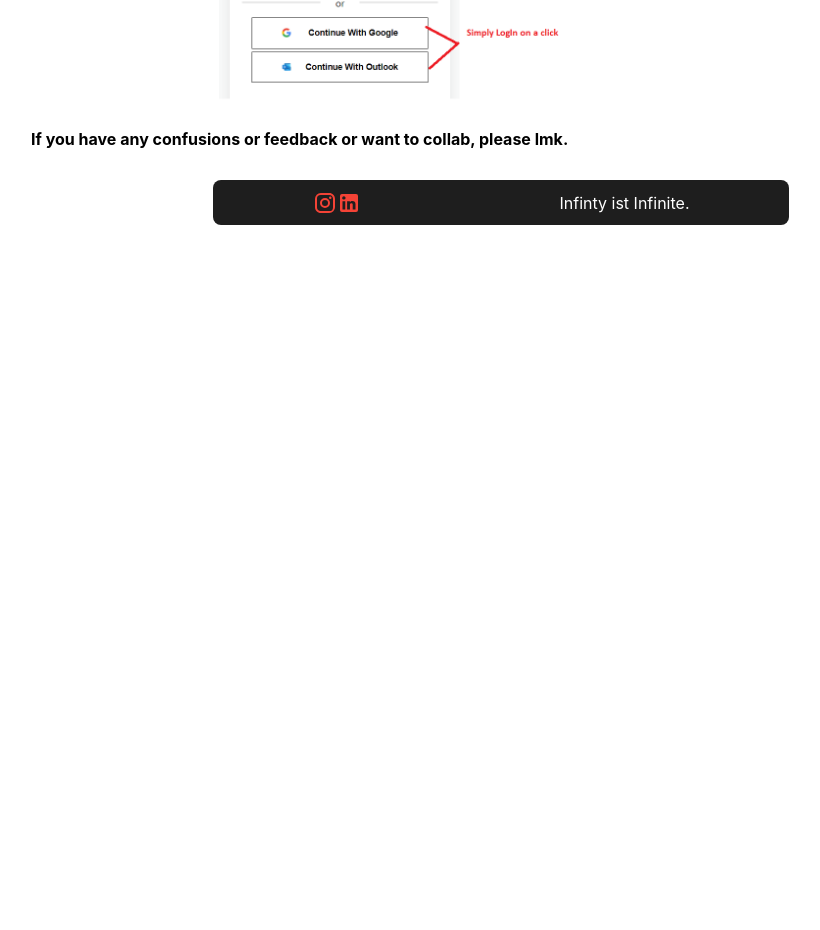
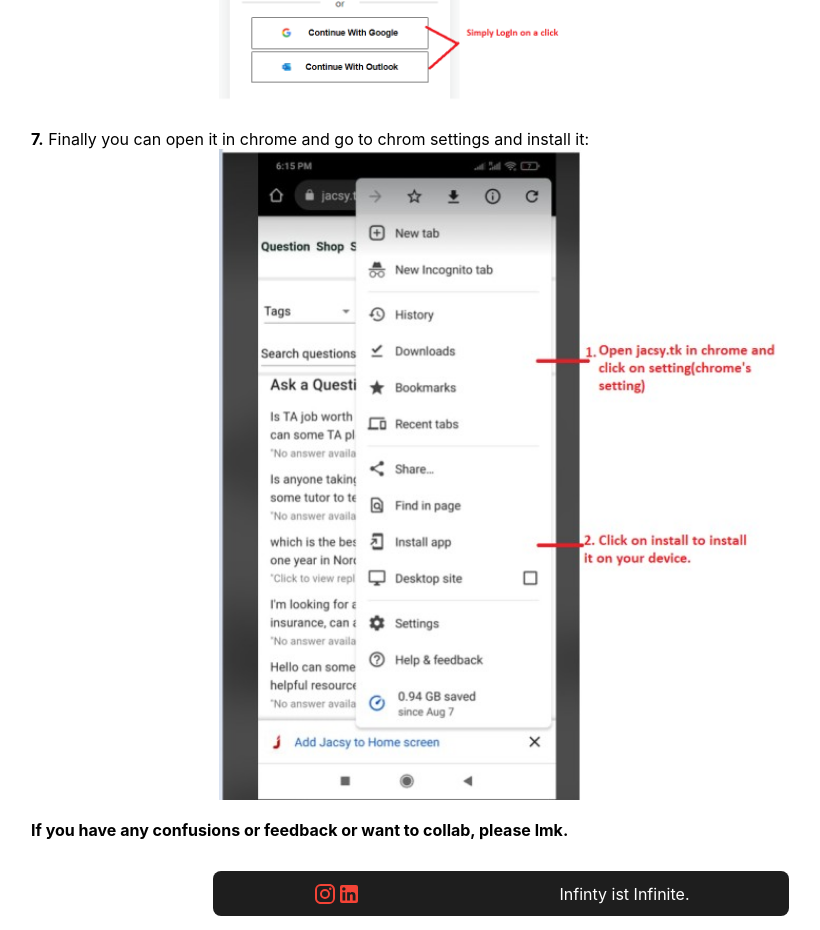
Before and after one commit to khadkauj/Jacsy--Ask-Shop-Stalk, a React (Create React App) app: page /#/Documentation in a window 1280 px wide. Shown: the part 3680-4610 px from the top of the page, without its empty margins (139-959 px from the left). Before the commit the page ends 3919 px from the top, so only its background shows below. Built offline with nearby package versions, Linux system fonts and the light colour scheme; no server answers.

Commit message:
install docu

```diff
--- a/src/Components/Miscellaneous/Documentation.js
+++ b/src/Components/Miscellaneous/Documentation.js
@@ -53,6 +53,7 @@
             <div className="documentation-image">
                 <img src={process.env.PUBLIC_URL + '/settings.jpg'} alt="" />
             </div>
+            {/*  */}
             <br />
             <p><b>6.</b> Finally, You can log in using any of the three listed methods: </p>
             <ul><li>You can sign in using password less method ie. provide your college email address and
@@ -64,6 +65,15 @@
                 <img src={process.env.PUBLIC_URL + '/login.png'} alt="" />
             </div>
 
+
+            {/*  */}
+            <br />
+            <p><b>7.</b> Finally you can open it in chrome and go to chrom settings and install it: </p>
+
+            <div className="documentation-image">
+                <img src={process.env.PUBLIC_URL + '/install.jpg'} alt="" />
+            </div>
+
             <br />
             <b>If you have any confusions or feedback or want to collab, please lmk.</b>
 
```
Also changed, not shown: public/install.jpg (added).
